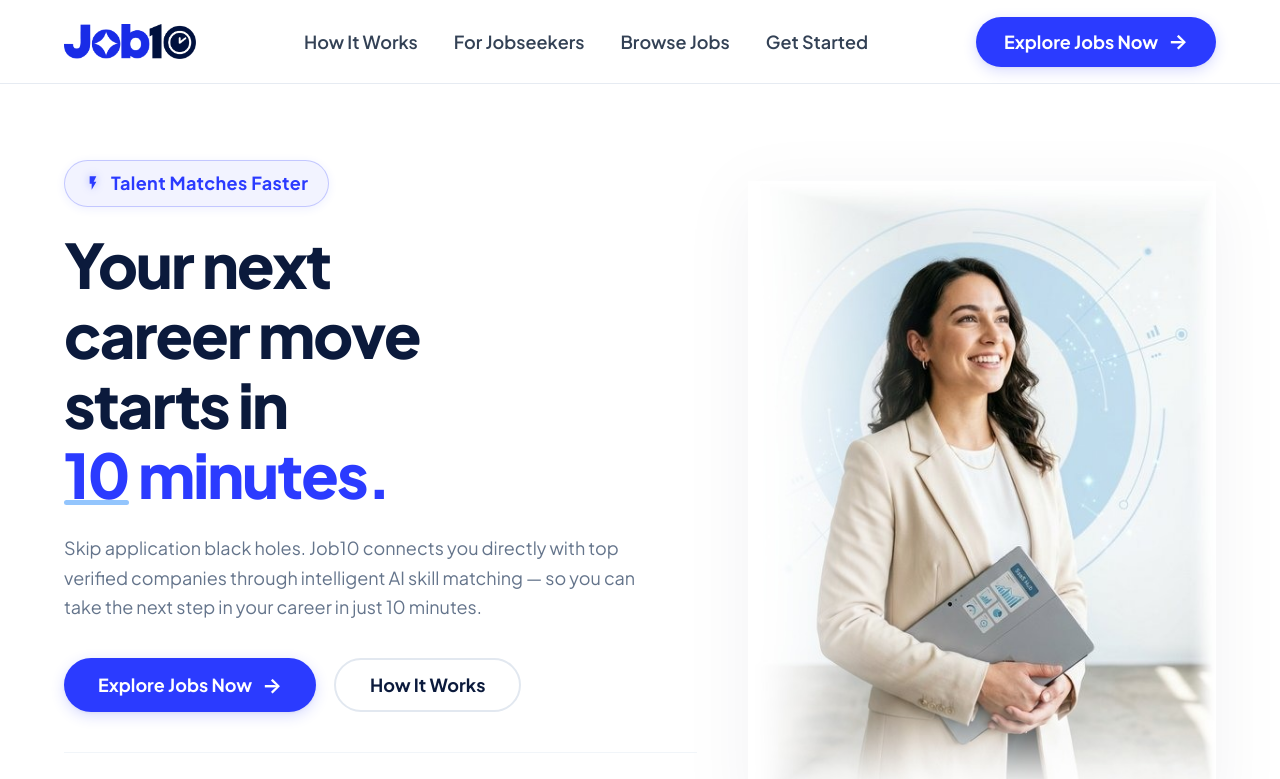
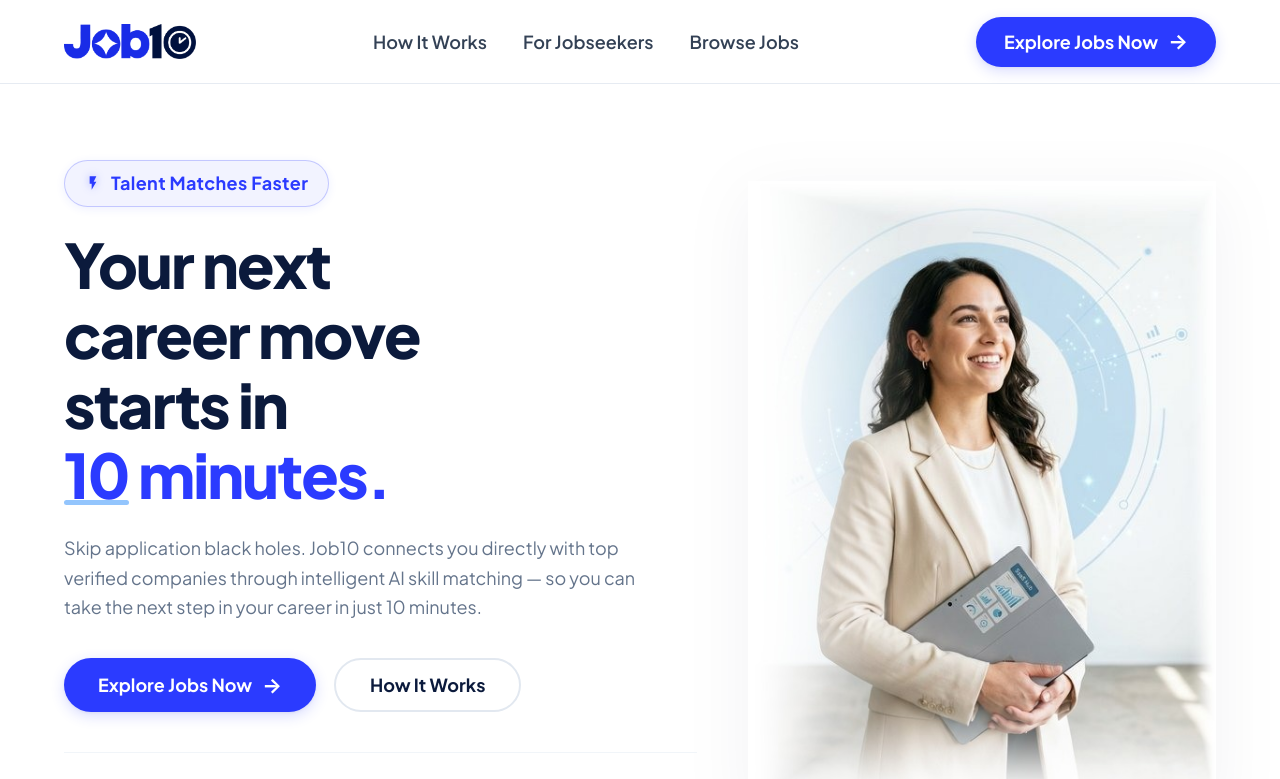
Before and after one commit to paveld-Dev/Job10, a Next.js app: page / in a window 1280 px wide. Shown: the top 779 px of the page. Built offline with nearby package versions, Linux system fonts and the light colour scheme.

Commit message:
feat: remove Get Started link from header navigation

```diff
--- a/index.html
+++ b/index.html
@@ -835,7 +835,6 @@
             <li><a href="#benefits" class="nav-link">How It Works</a></li>
             <li><a href="#jobseekers" class="nav-link">For Jobseekers</a></li>
             <li><a href="#jobseekers" class="nav-link">Browse Jobs</a></li>
-            <li><a href="#cta" class="nav-link">Get Started</a></li>
           </ul>
         </nav>
         <div class="header-right">
--- a/job10-jobseeker.html
+++ b/job10-jobseeker.html
@@ -835,7 +835,6 @@
             <li><a href="#benefits" class="nav-link">How It Works</a></li>
             <li><a href="#jobseekers" class="nav-link">For Jobseekers</a></li>
             <li><a href="#jobseekers" class="nav-link">Browse Jobs</a></li>
-            <li><a href="#cta" class="nav-link">Get Started</a></li>
           </ul>
         </nav>
         <div class="header-right">
--- a/src/components/jobseeker-promo/JobseekerPromoHeader.tsx
+++ b/src/components/jobseeker-promo/JobseekerPromoHeader.tsx
@@ -36,7 +36,6 @@ export const JobseekerPromoHeader: React.FC = () => {
               <li><a href="#benefits" className={styles.navLink}>How It Works</a></li>
               <li><a href="#jobseekers" className={styles.navLink}>For Jobseekers</a></li>
               <li><a href="#jobseekers" className={styles.navLink}>Browse Jobs</a></li>
-              <li><a href="#cta" className={styles.navLink}>Get Started</a></li>
             </ul>
           </nav>
           <div className={styles.headerRight}>
```
